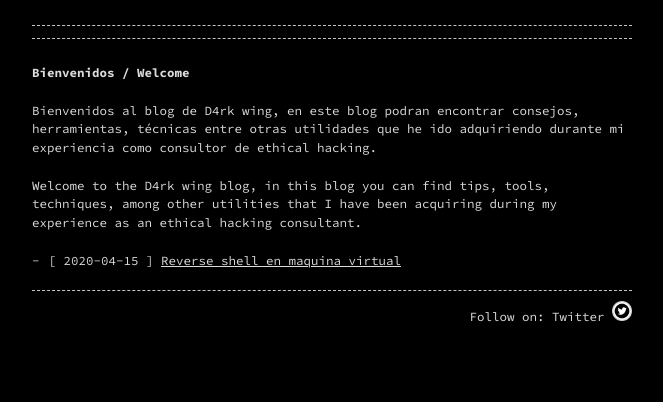
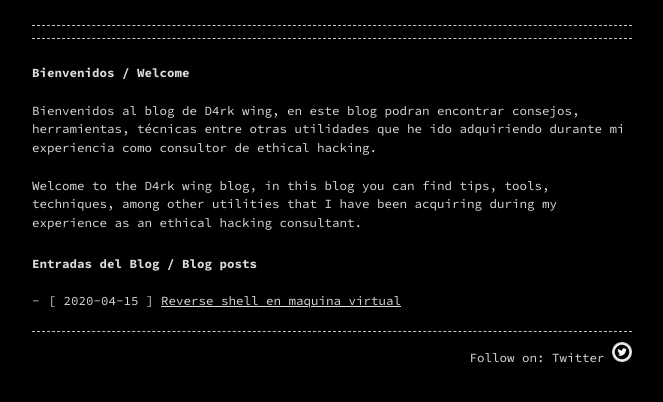
Before and after one commit to d4rk-wing/d4rkwz.github.io, a Jekyll site: the page built from index.md, in a window 1280 px wide. Shown: the top 402 px of the page, without its empty margins (308-971 px from the left). Built offline with Jekyll 4.4.1, drawn with Linux system fonts in a browser that asks for light colours.

Commit message:
cambios en index

```diff
--- a/index.md
+++ b/index.md
@@ -9,3 +9,5 @@ permalink: /
 <br />Bienvenidos al blog de D4rk wing, en este blog podran encontrar consejos, herramientas, técnicas entre otras utilidades que he ido adquiriendo durante mi experiencia como consultor de ethical hacking.
 
 <br />Welcome to the D4rk wing blog, in this blog you can find tips, tools, techniques, among other utilities that I have been acquiring during my experience as an ethical hacking consultant.
+
+## Entradas del Blog / Blog posts
```
